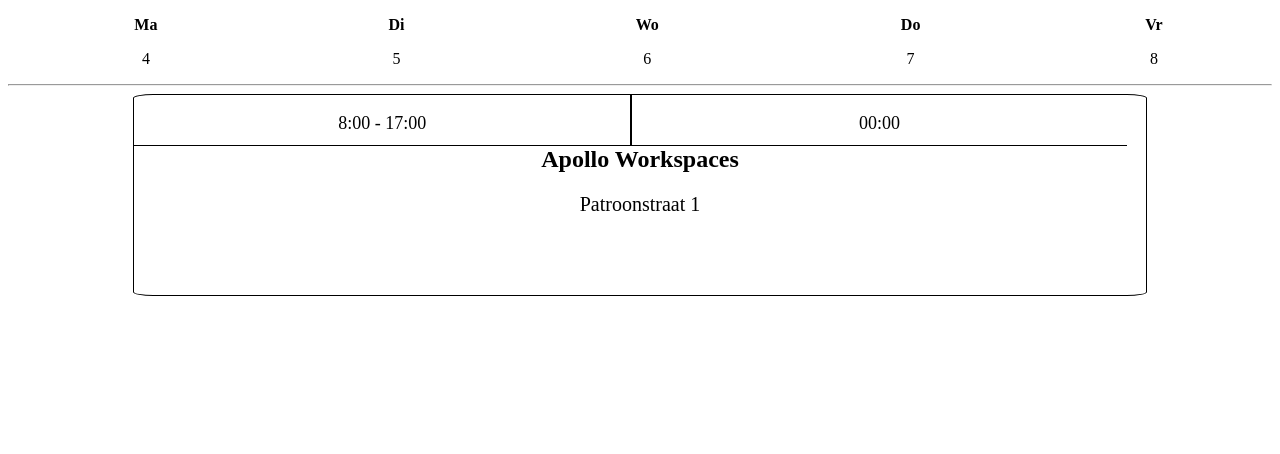
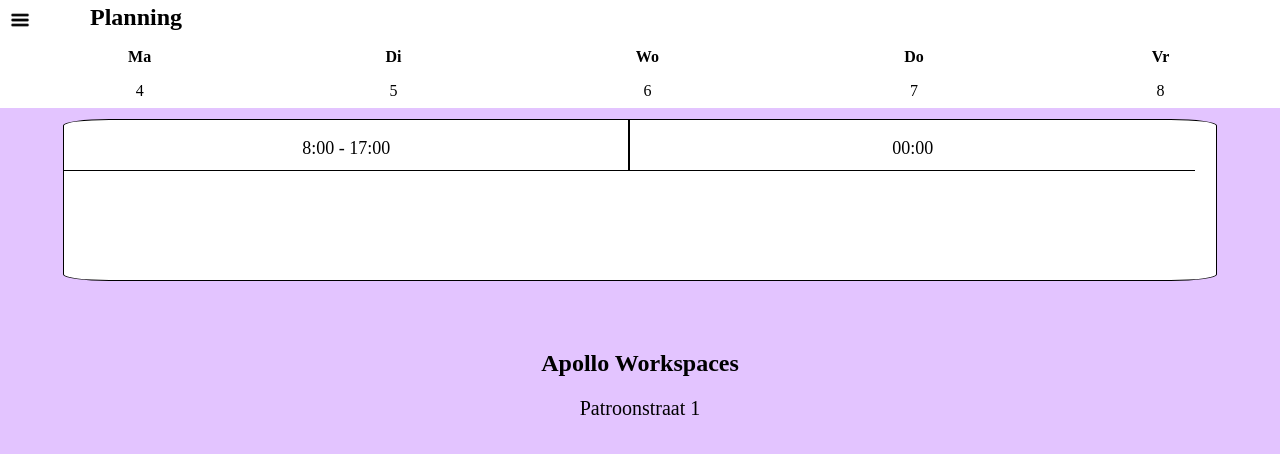
Before and after one commit to w3worx/hackaton-team3, a website: page app/www/planning.html in a window 1280 px wide. Drawn offline with Linux system fonts and the light colour scheme.

Commit message:
push interface planning

```diff
--- a/app/www/css/planning.css
+++ b/app/www/css/planning.css
@@ -1,6 +1,11 @@
+body{
+    background-color: rgba(138, 11, 255, 0.24);
+
+}
 table {
-     border-collapse: collapse;
-     width: 100%;
+    border-collapse: collapse;
+    width: 100%;
+    background-color: white;
  }
 
 th, td {
@@ -12,11 +17,15 @@
 }
 
 .plan{
-    margin: auto;
-    width: 80%;
-    height: 200px;
+    margin-top: 15px;
+    margin-left: auto;
+    margin-right: auto;
+
+    width: 90%;
+    height: 160px;
     border: black 1px solid;
-    border-radius: 2%;
+    border-radius: 4%;
+    background-color: white;
 }
 .time{
     width: 49%;
@@ -49,8 +58,29 @@
     margin-top: 13px;
 }
 .text{
+    margin-top: 20%;
     text-align: center;
 }
 .text p{
     font-size: 20px;
 }
+
+.Header{
+    height: 50%;
+    width: 100vw;
+    background-color: #ffffff;
+    margin: 0;
+    display: inline-block;
+}
+
+.Header img{
+    height: 20px;display: inline-block; padding: 10px; float: left
+}
+.Header h2{
+    margin: 0;
+    padding-top: 4px;
+    padding-left: 50px;
+    float: left
+
+
+}
--- a/app/www/planning.html
+++ b/app/www/planning.html
@@ -9,7 +9,7 @@
     <link rel="stylesheet" type="text/css" href="css/planning.css">
     <link rel="stylesheet" href="https://cdnjs.cloudflare.com/ajax/libs/font-awesome/4.7.0/css/font-awesome.min.css">
 </head>
-<body>
+<body style="margin: 0">
 <script>
     function time() {
         var minutesLabel = document.getElementById("minutes");
@@ -34,10 +34,13 @@
     }
 
 </script>
-<div class="Header">
 
+<div class="Header" style="margin-bottom: -4px">
+    <img src="img/hambuger.png" alt="hambuger" style="">
+    <h2 style="">Planning</h2>
 </div>
-<div style="overflow-x:auto;">
+
+<div style="overflow-x:auto; margin-bottom: -4px;">
     <table>
         <tr>
             <th>Ma</th>
@@ -55,7 +58,6 @@
         </tr>
     </table>
 </div>
-<hr>
     <div class="plan">
         <div class="time">
             <p>8:00 - 17:00</p>
```
Also changed, not shown: app/www/img/hambuger.png (added).
